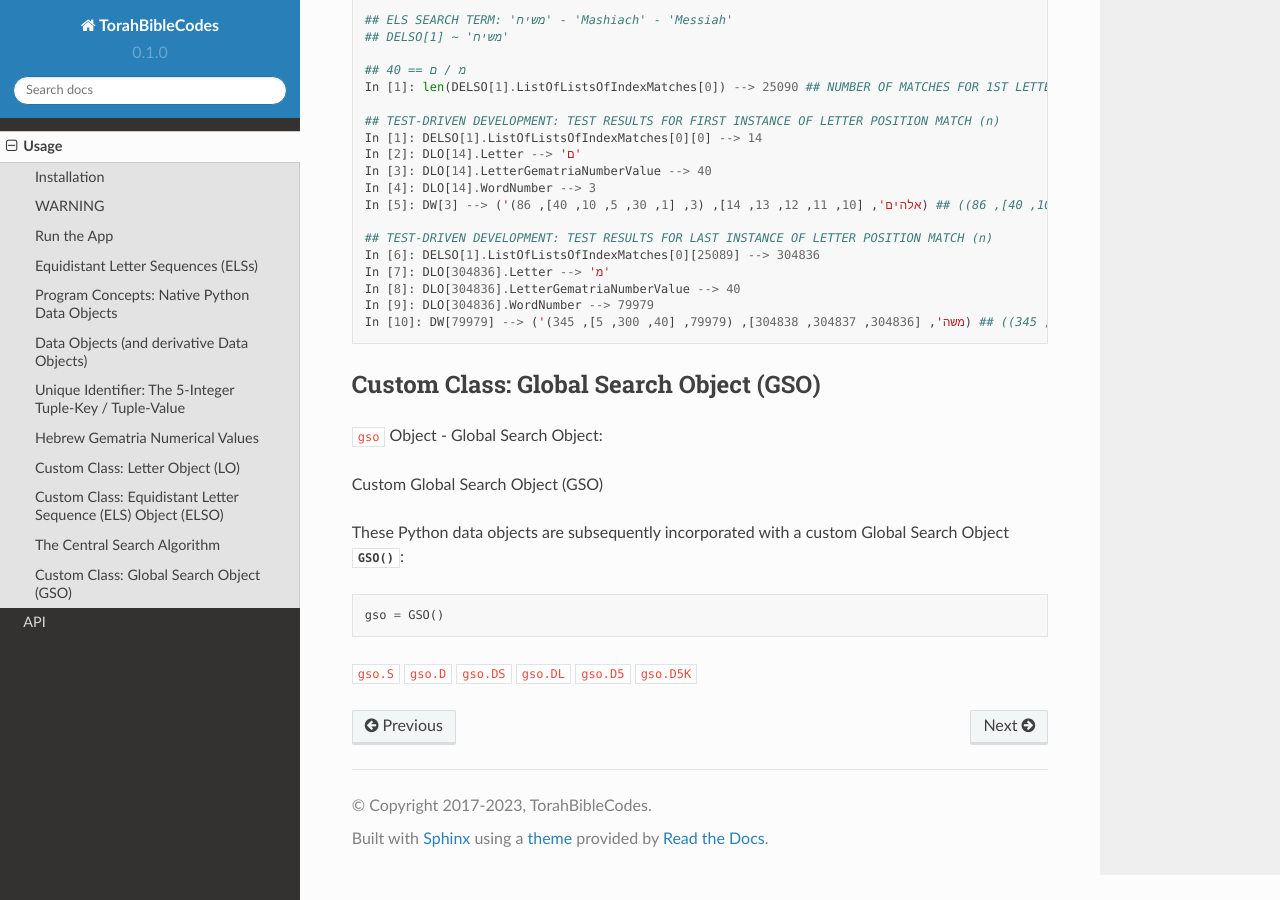
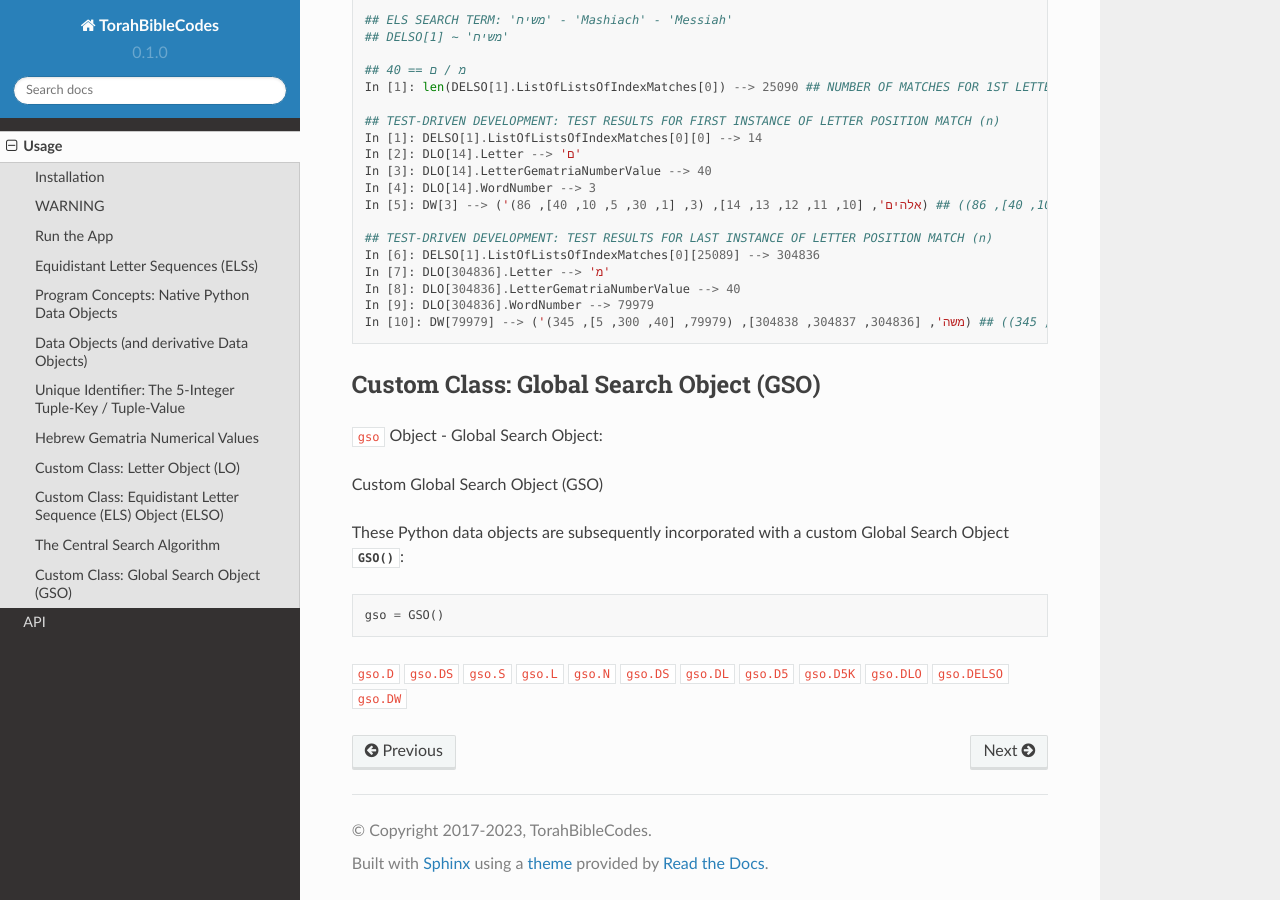
Before and after one commit to TorahBibleCodes/TorahBibleCodes_Sphinx, a Sphinx documentation site: the page built from docs/source/usage.rst, in a window 1280 px wide and 900 px high, scrolled down 13585 px. Built offline with Sphinx 7.4.7 and the Read the Docs theme 2.0.0, drawn with Linux system fonts in a browser that asks for light colours.

Commit message:
Update usage.rst

```diff
--- a/docs/source/usage.rst
+++ b/docs/source/usage.rst
@@ -631,10 +631,15 @@ These Python data objects are subsequently incorporated with a custom Global Sea
 
    gso = GSO()
 
-
+``gso.D``
+``gso.DS``
 ``gso.S``
-``gso.D``
+``gso.L``
+``gso.N``
 ``gso.DS``
 ``gso.DL``
 ``gso.D5``
 ``gso.D5K``
+``gso.DLO``
+``gso.DELSO``
+``gso.DW``
```
